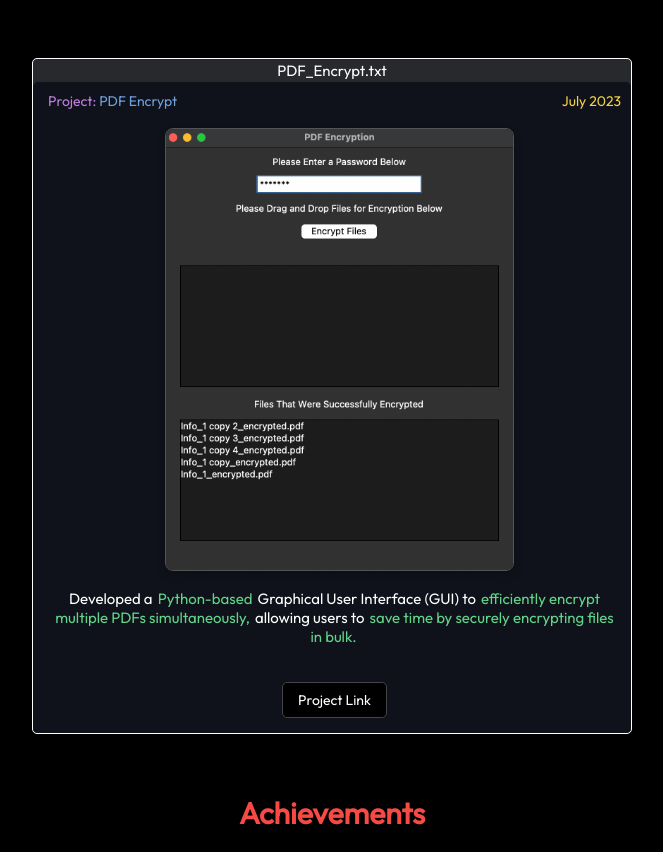
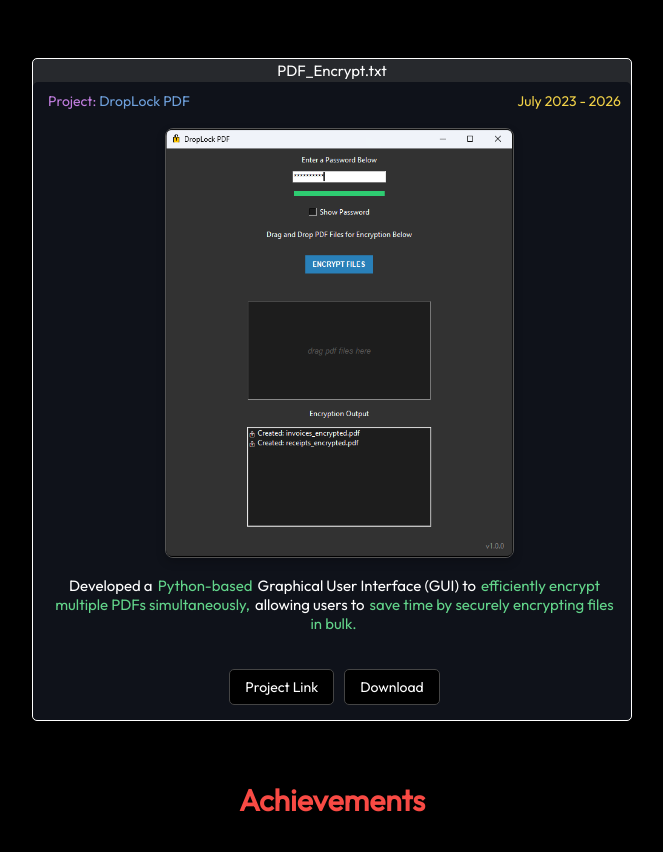
Before and after one commit to Claudio-Perinuzzi/portfolio-website, a React (Vite) app: page / in a window 1280 px wide. Shown: the part 5757-6609 px from the top of the page, without its empty margins (308-971 px from the left). Built offline with nearby package versions, Linux system fonts and the light colour scheme.

Commit message:
added download button variable

```diff
--- a/src/components/Project/projectData.js
+++ b/src/components/Project/projectData.js
@@ -6,6 +6,7 @@ export const projectData = [
         imgPath: 'csphere-home-1.png',
         ghUrl: 'https://github.com/Claudio-Perinuzzi/Csphere',
         demoUrl: false,
+        download: false,
         description: [
             { text: 'Collaborated with a ', highlight: false },
             { text: 'team of 3 ', highlight: true },
@@ -28,6 +29,7 @@ export const projectData = [
         imgPath: 'asl_demo.gif',
         ghUrl: 'https://github.com/Claudio-Perinuzzi/Gesture-Once',
         demoUrl: false,
+        download: false,
         description: [
             { text: 'Collaborated with a ', highlight: false },
             { text: 'team of 3 ', highlight: true },
@@ -50,6 +52,7 @@ export const projectData = [
         imgPath: 'aqi_img.png',
         ghUrl: 'https://github.com/Claudio-Perinuzzi/nyc-air-quality-heat-map-predictor',
         demoUrl: "https://nyc-aqi-predictor.streamlit.app/",
+        download: false,
         description: [
             { text: 'Developed a ', highlight: false },
             { text: 'Python web app with Streamlit using NYC OpenData ', highlight: true },
@@ -72,6 +75,7 @@ export const projectData = [
         imgPath: 'smup_img.png',
         ghUrl: 'https://github.com/Claudio-Perinuzzi/MindfulNet-AI',
         demoUrl: "https://claudio-perinuzzi.github.io/MindfulNet-AI/",
+        download: false,
         description: [
             { text: "Implemented a ", highlight: false },
             { text: "full stack web application using React ", highlight: true },
@@ -87,11 +91,12 @@ export const projectData = [
     },
     {
         projHeader: 'PDF_Encrypt.txt',
-        title: 'PDF Encrypt',
-        time: 'July 2023',
-        imgPath: 'pdf_encrypt.png',
+        title: 'DropLock PDF',
+        time: 'July 2023 - 2026',
+        imgPath: 'windows_droplock.png',
         ghUrl: 'https://github.com/Claudio-Perinuzzi/encrypt-pdf',
         demoUrl: false,
+        download: 'https://github.com/Claudio-Perinuzzi/DropLock-PDF/releases/tag/v1.0.0',
         description: [
             { text: "Developed a  ", highlight: false },
             { text: "Python-based ", highlight: true },
```
